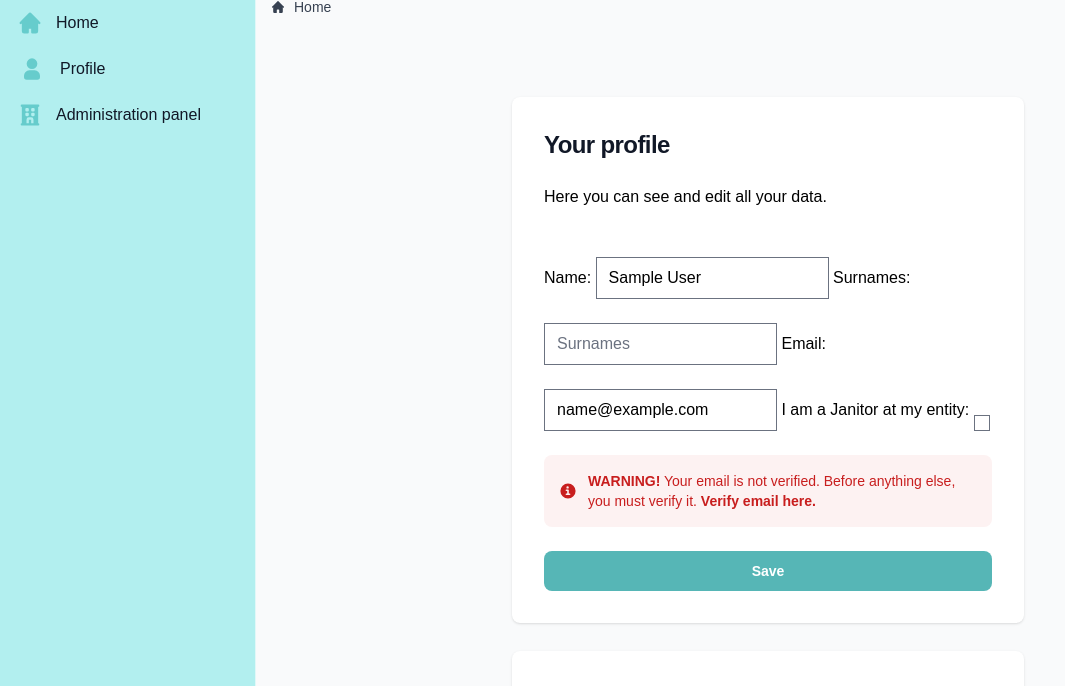
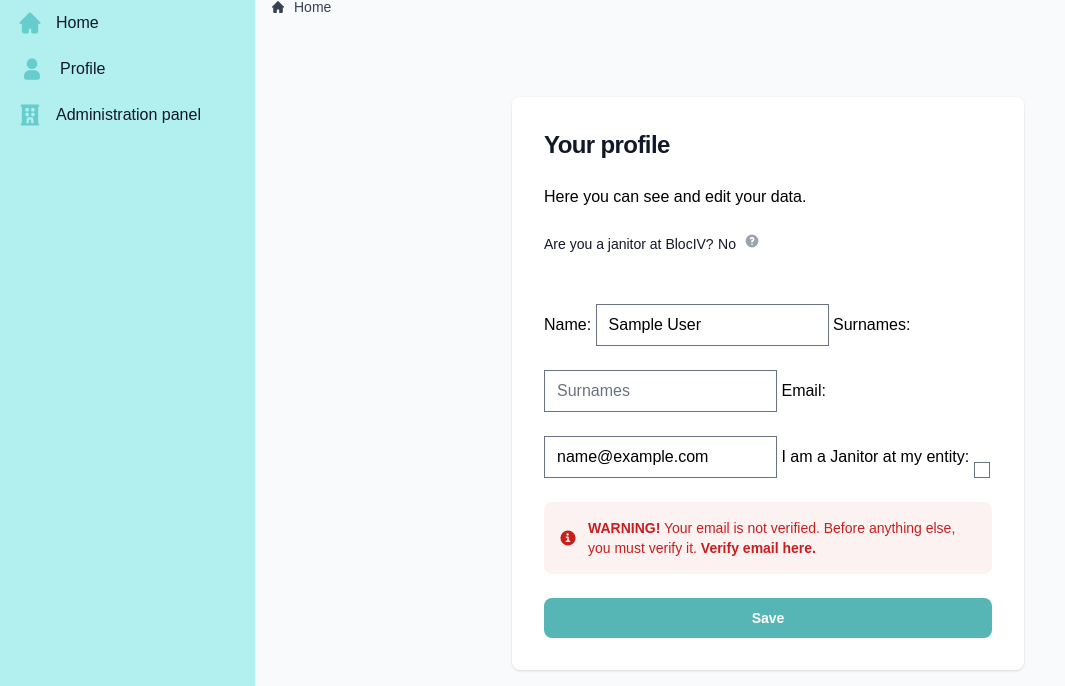
Before and after one commit to codicoop/bloc4, a Django app: page /en/registration/profile/details/ in a window 1280 px wide. Shown: the part 75-761 px from the top of the page, without its empty margins (0-1065 px from the left). Run offline with Django 4.2, Linux system fonts and the light colour scheme; the visitor is signed in with stand-in values (Sample User, id 1); style sheets or scripts are compiled from the project's sources; parts of the project's set-up code (start-up, migrations or seed data) failed here and were passed over; some libraries are stand-ins or nearby versions.

Commit message:
Canvi camp janitor perfil

```diff
--- a/src/templates/fields/field_default.html
+++ b/src/templates/fields/field_default.html
@@ -14,7 +14,7 @@
 
         {% if field.label %}
         <label for="{{ field.auto_id }}" class="ms-2 text-sm font-medium
-          {% if 1 == 2 %} text-red-700 dark:text-red-500
+          {% if field.error %} text-red-700 dark:text-red-500
           {% else %} text-gray-900 dark:text-gray-300 {% endif %}"
         >
             {{ field.label }}
@@ -61,13 +61,13 @@
   <div>
     {% if field.legend_tag %}
       <p class="block mb-2 text-sm font-medium
-        {% if 1 == 2 %} text-red-700 dark:text-red-500
+        {% if field.error %} text-red-700 dark:text-red-500
         {% else %} text-gray-900 dark:text-white {% endif %}">
         {{ field.legend_tag }}
       </p>
     {% elif field.label %}
       <label for="{{ field.auto_id }}" class="ms-2 text-sm font-medium
-        {% if 1 == 2 %} text-red-700 dark:text-red-500
+        {% if field.error %} text-red-700 dark:text-red-500
         {% else %} text-gray-900 dark:text-gray-300 {% endif %}">
         {{ field.label }}
       </label>
--- a/src/templates/profile/details.html
+++ b/src/templates/profile/details.html
@@ -30,7 +30,37 @@
   <h1 class="text-xl font-bold leading-tight tracking-tight text-gray-900 md:text-2xl dark:text-white">
     {% translate "Your profile" %}
   </h1>
-  <p>{% translate "Here you can see and edit all your data." %}</p>
+  <p>{% translate "Here you can see and edit your data." %}</p>
+  <p class="inline-block text-sm font-medium text-gray-900 dark:text-gray-300">
+    {% translate "Are you a janitor at BlocIV?" %}
+  </p>
+  <p class="inline-block text-sm font-normal text-gray-900 dark:text-gray-300">
+    {% if request.user.is_janitor %}
+    {% translate "Yes" %}
+    {% else %}
+    {% translate "No" %}
+    {% endif %}
+  </p>
+  <button
+  type="button"
+    data-tooltip-target="is_janitor_helptext"
+    data-tooltip-style="dark"
+    class="ml-1 -mt-4">
+    <svg aria-hidden="true"
+    class="w-4 h-4 text-gray-400 hover:text-gray-900 dark:text-gray-500 dark:hover:text-white"
+    fill="currentColor" viewbox="0 0 20 20" xmlns="http://www.w3.org/2000/svg">
+    <path fill-rule="evenodd"
+      d="M18 10a8 8 0 11-16 0 8 8 0 0116 0zm-8-3a1 1 0 00-.867.5 1 1 0 11-1.731-1A3 3 0 0113 8a3.001 3.001 0 01-2 2.83V11a1 1 0 11-2 0v-1a1 1 0 011-1 1 1 0 100-2zm0 8a1 1 0 100-2 1 1 0 000 2z"
+      clip-rule="evenodd"></path>
+    </svg>
+    <span class="sr-only">{% translate 'Show information' %}</span>
+  </button>
+  <div role="tooltip"
+  id="is_janitor_helptext"
+  class="inline-block absolute invisible z-10 py-2 px-3 max-w-sm text-xs font-normal text-white bg-gray-900 rounded-lg shadow-sm opacity-0 tooltip dark:bg-gray-700">
+  {% translate "You cannot edit this information, only view it." %}
+  <div class="tooltip-arrow" data-popper-arrow></div>
+  </div>
 {% endblock %}
 
 {% block form_fields %}
@@ -123,6 +153,7 @@
           <h2 class="text-xl font-bold leading-tight tracking-tight text-gray-900 md:text-2xl dark:text-white">
             {% translate "Your entity" %}
           </h2>
+          <p>{% translate "Here you can view your entity's data." %}</p>
           <div class="relative overflow-x-auto shadow-sm rounded-lg">
             <table class="w-full text-sm text-left rtl:text-right text-gray-500 dark:text-gray-400">
               <tbody>
```
